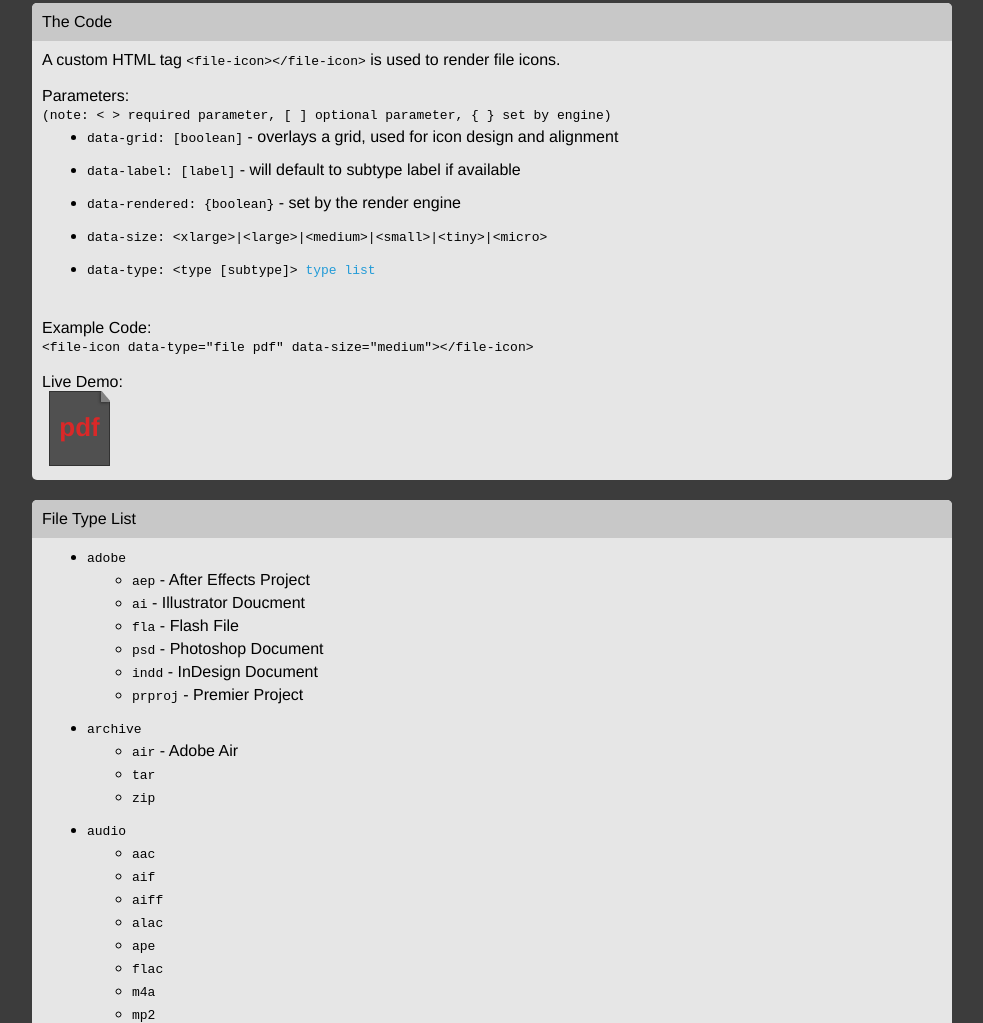
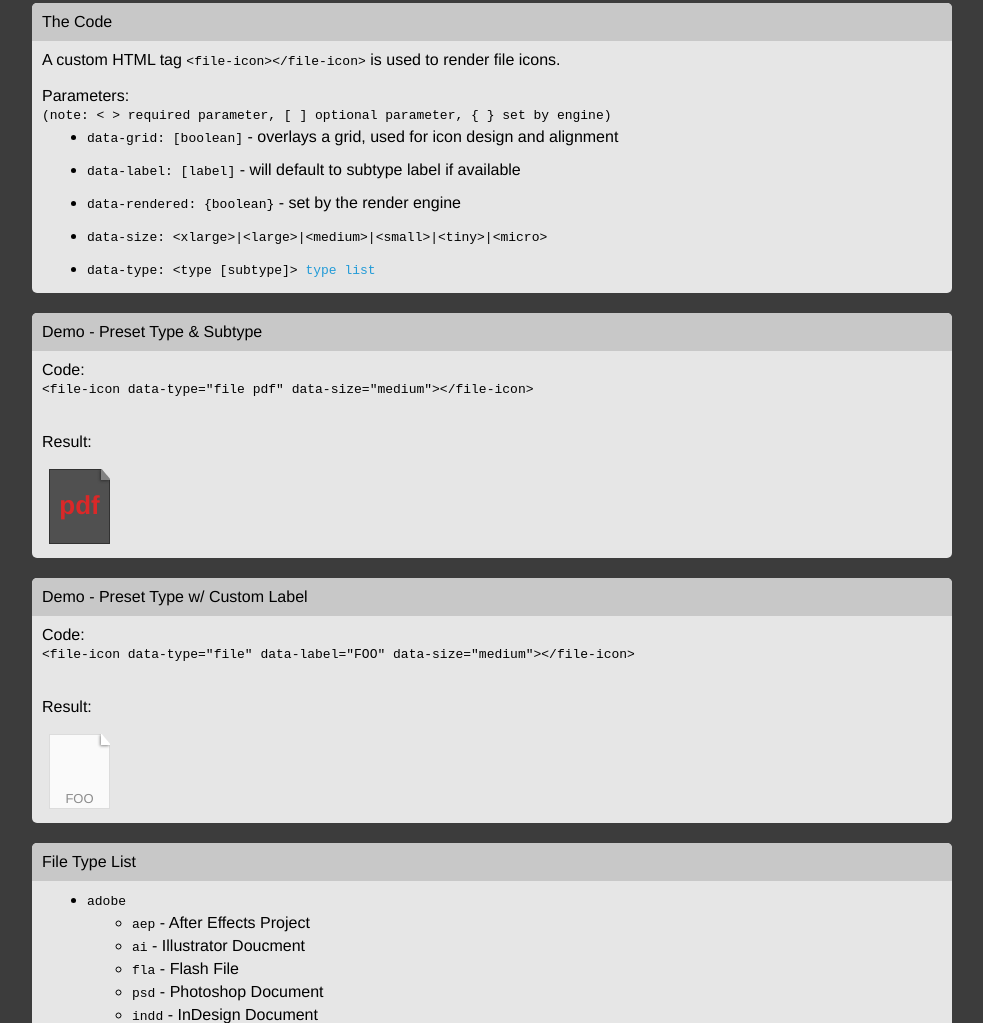
Before and after one commit to thereduxcollective/file-icons, a plain HTML site: page index.html in a window 1280 px wide. Shown: the part 940-1963 px from the top of the page, without its empty margins (148-1131 px from the left). Drawn offline with Linux system fonts and the light colour scheme.

Commit message:
Moved Demo
Moved demos to individual boxes, and added a new demo.

```diff
--- a/index.html
+++ b/index.html
@@ -72,14 +72,34 @@
 					<li><code>data-size: &lt;xlarge&gt;|&lt;large&gt;|&lt;medium&gt;|&lt;small&gt;|&lt;tiny&gt;|&lt;micro&gt;</code></li>
 					<li><code>data-type: &lt;type [subtype]&gt; <a href="#typelist">type list</a></code></li>
 				</ul>
-				<br/>
-				<br/>
-				Example Code:<br/>
+			</div>
+		</div>
+		<div class="box">
+			<div class="title text">Demo - Preset Type &amp; Subtype</div>
+			<div class="content text">
+				Code:<br/>
 				<code>&lt;file-icon data-type="file pdf" data-size="medium"&gt;&lt;/file-icon&gt;</code>
 				<br/>
 				<br/>
-				Live Demo:<br/>
+				<br/>
+				Result:
+				<br/>
+				<br/>
 				<file-icon data-type="file pdf" data-size="medium"></file-icon>
+			</div>
+		</div>
+		<div class="box">
+			<div class="title text">Demo - Preset Type w/ Custom Label</div>
+			<div class="content text">
+				Code:<br/>
+				<code>&lt;file-icon data-type="file" data-label="FOO" data-size="medium"&gt;&lt;/file-icon&gt;</code>
+				<br/>
+				<br/>
+				<br/>
+				Result:
+				<br/>
+				<br/>
+				<file-icon data-type="file" data-label="FOO" data-size="medium"></file-icon>
 			</div>
 		</div>
 		<div id="typelist" class="box">
```
